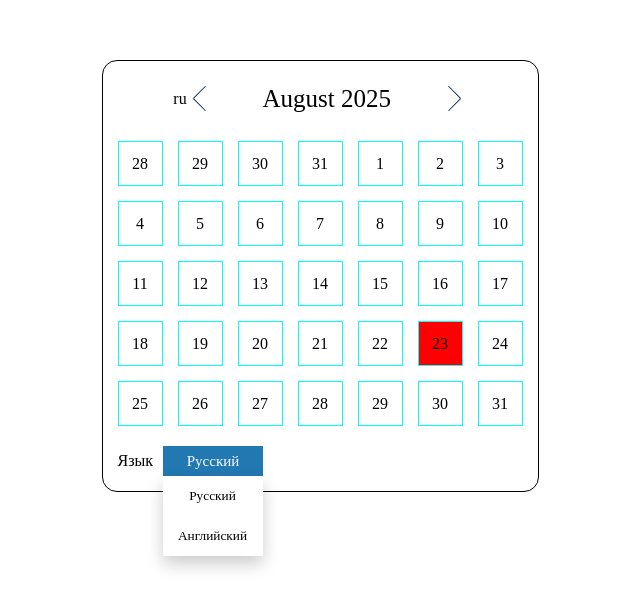
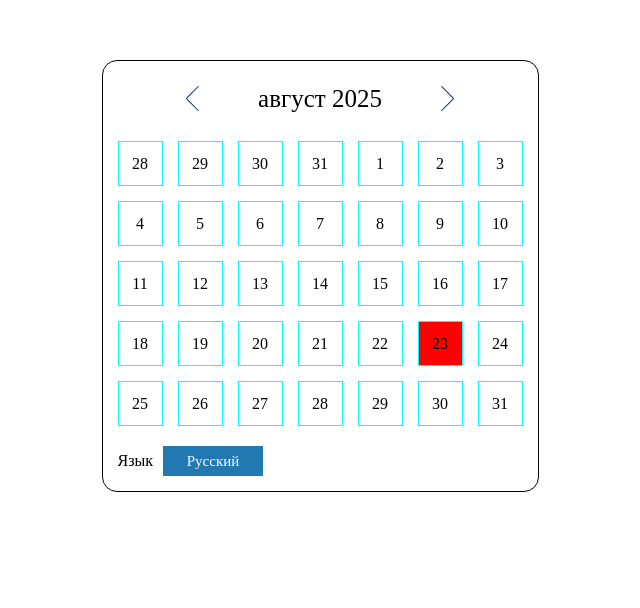
Before and after one commit to Avatarius/calendar-vue, a Vue app: page / in a window 1280 px wide. Shown: the part 124-732 px from the top of the page, without its empty margins (320-960 px from the left). Built offline with nearby package versions, Linux system fonts and the light colour scheme.

Commit message:
fix: title lang swith

```diff
--- a/src/components/Calendar.vue
+++ b/src/components/Calendar.vue
@@ -34,7 +34,7 @@ function getDay(index: number) {
 }
 
 function getTitle() {
-  const month = date.value.toLocaleString("default", { month: "long" });
+  const month = date.value.toLocaleString(lang.value, { month: "long" });
   return `${month} ${year.value}`;
 }
 
@@ -75,7 +75,6 @@ onMounted(() => {
 <template>
   <div class="calendar">
     <header class="header">
-      {{ lang }}
       <Button side="left" @click="decrement" />
       <h1 class="header__title">{{ getTitle() }}</h1>
       <Button side="right" @click="increment" />
--- a/src/components/Dropdown.vue
+++ b/src/components/Dropdown.vue
@@ -57,7 +57,7 @@ function handleChange({ title, value }: { title: string; value: string }) {
 }
 
 .list {
-  display: block;
+  display: none;
   position: absolute;
   inset-inline-start: 45px;
   inset-block-start: 30px;
```
